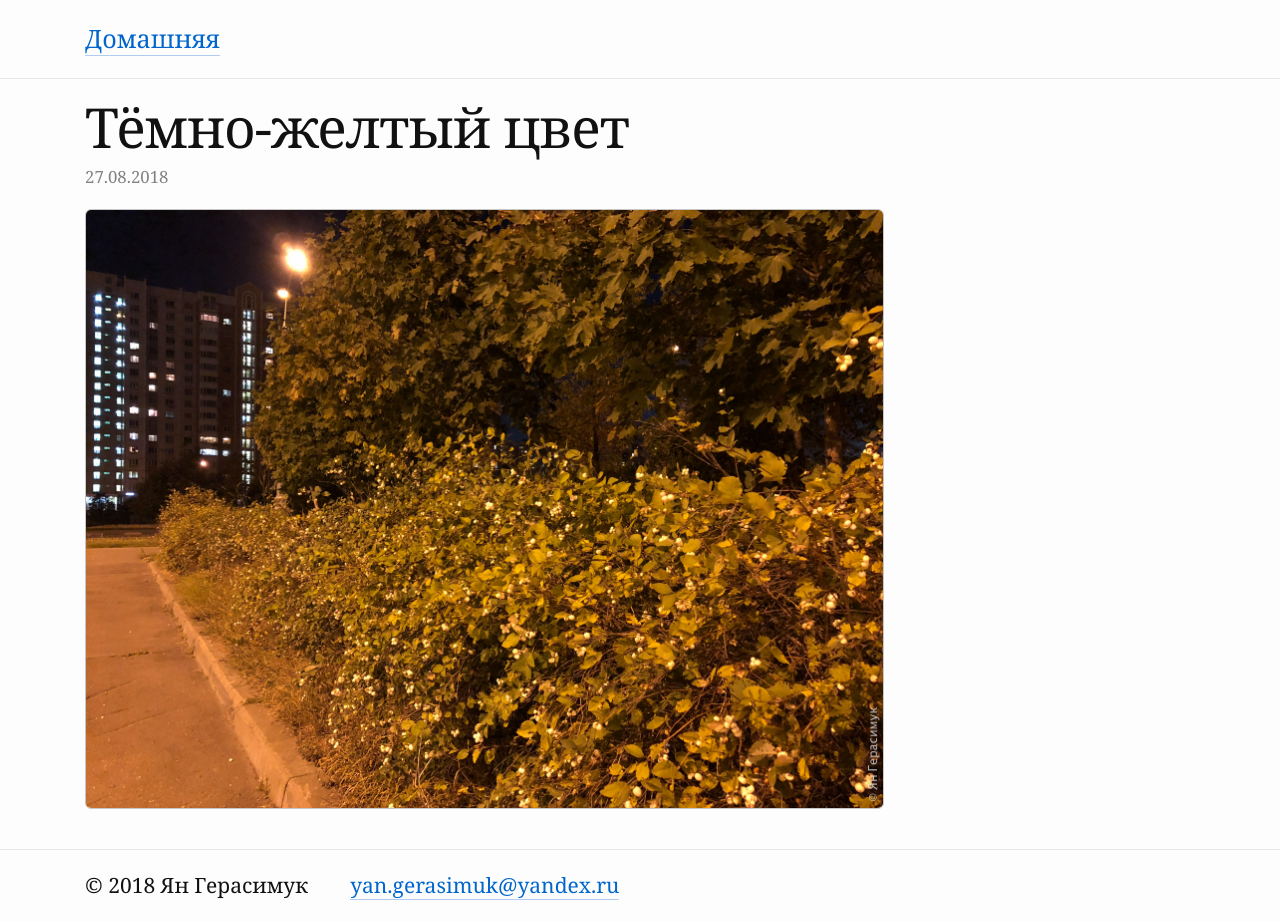
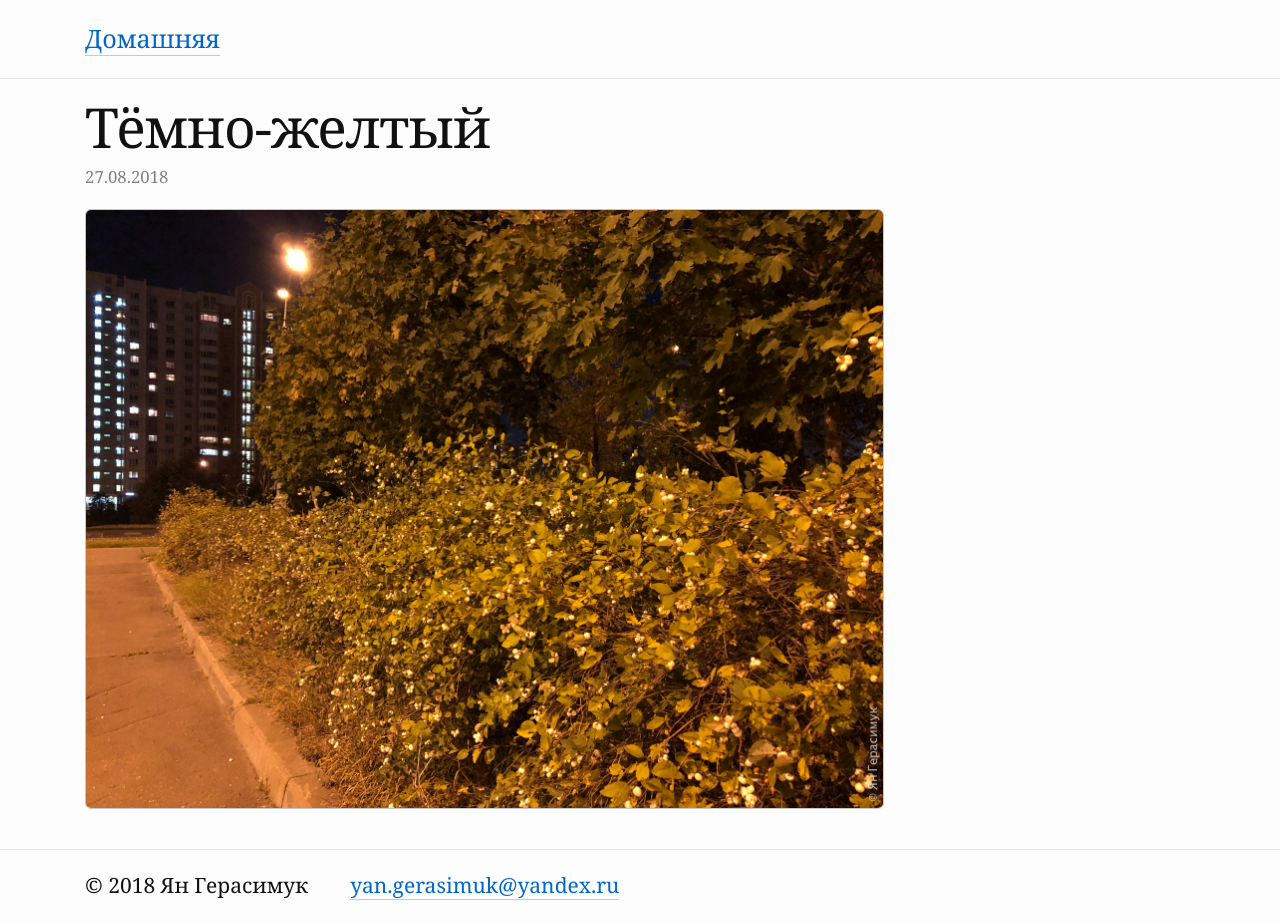
Before and after one commit to yangerasimuk/yangerasimuk.ru, a Jekyll site: the page built from _posts/2018-08-27-dark-yellow.md, in a window 1280 px wide. Built offline with Jekyll 4.4.1, drawn with Linux system fonts in a browser that asks for light colours.

Commit message:
Change title

```diff
--- a/_posts/2018-08-27-dark-yellow.md
+++ b/_posts/2018-08-27-dark-yellow.md
@@ -1,7 +1,7 @@
 ---
 layout: post
-title:  "Тёмно-желтый цвет"
+title:  "Тёмно-желтый"
 date:   2018-08-27 13:38:27 +0300
 ---
 
-![Тёмно-желтый цвет]({{ "/assets/images/2018/08/2018-08-25_21-00-57_IMG_0246_web.jpg" }})
+![Тёмно-желтый]({{ "/assets/images/2018/08/2018-08-25_21-00-57_IMG_0246_web.jpg" }})
```
